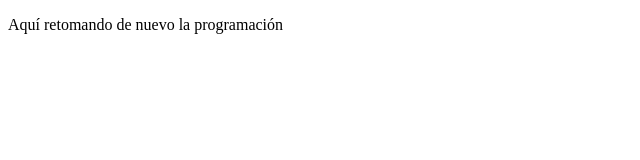
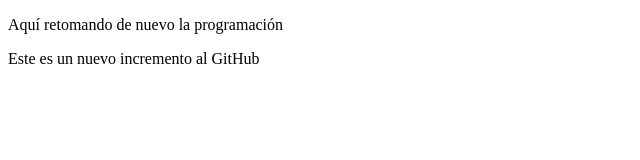
Before and after one commit to jjdc1480/Platzi, a plain HTML site: page index.html in a window 1280 px wide. Shown: the whole page, without its empty margins (0-640 px from the left). Drawn offline with Linux system fonts and the light colour scheme.

Commit message:
se agrega líneas de GitHub

```diff
--- a/index.html
+++ b/index.html
@@ -10,5 +10,8 @@
     <p>
         Aquí retomando de nuevo la programación
     </p>
+    <p>
+        Este es un nuevo incremento al GitHub
+    </p>
 </body>
 </html>
```
